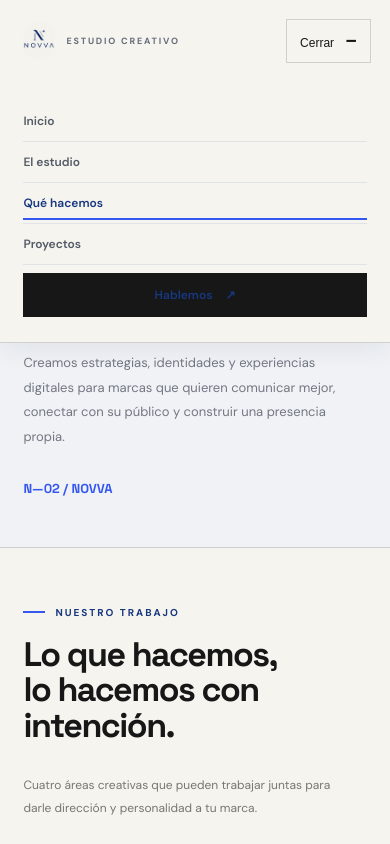
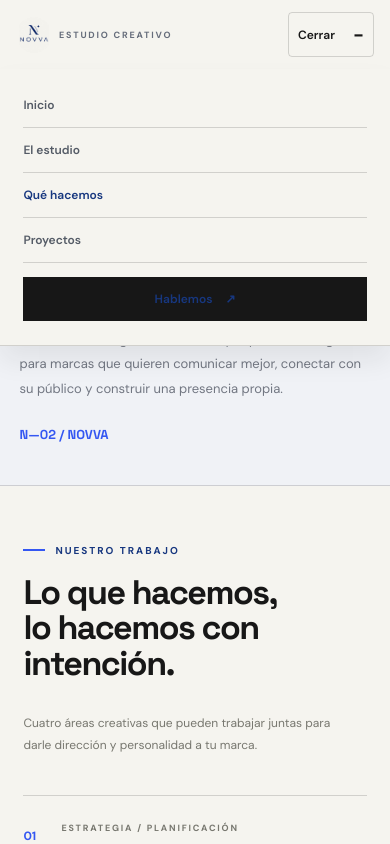
Before and after one commit to richi1-crar/NOVVA-Creative-Studio, a plain HTML site: page servicios.html in a window 390 px wide. Both pictures are taken after a click on the button "Abrir navegación". Shown: the top 844 px of the page. Drawn offline with Linux system fonts and the light colour scheme; files whose address does not match are found by name; a web font is replaced by a local one.

Commit message:
Actualiza diseño y contenido de NOVVA

```diff
--- a/servicios.html
+++ b/servicios.html
@@ -740,6 +740,284 @@
                 flex-direction: column;
             }
         }
+
+
+/* ========================================
+   NOVVA — NAVEGACIÓN ORDENADA
+======================================== */
+
+.header {
+    padding-inline: clamp(20px, 5.5vw, 90px);
+    min-height: 78px;
+}
+
+.logo img {
+    flex-shrink: 0;
+}
+
+.navigation {
+    gap: clamp(15px, 2.2vw, 28px);
+}
+
+.menu-button {
+    align-items: center;
+    justify-content: center;
+    gap: 10px;
+    min-width: 100px;
+    min-height: 42px;
+    border-radius: 4px;
+    font: inherit;
+    font-size: 12px;
+    font-weight: 600;
+    transition: background .2s, color .2s;
+}
+
+.menu-button:hover {
+    color: white;
+    background: var(--negro);
+}
+
+/* TABLET Y CELULAR */
+
+@media (max-width: 900px) {
+    .header {
+        position: sticky;
+        top: 0;
+    }
+
+    .menu-button {
+        display: inline-flex;
+        position: relative;
+        z-index: 1002;
+    }
+
+    .navigation {
+        display: none;
+        position: absolute;
+        top: 100%;
+        left: 0;
+        right: 0;
+        padding: 14px 6% 24px;
+        background: var(--fondo);
+        border-bottom: 1px solid var(--linea);
+        box-shadow: 0 15px 25px rgba(23, 23, 23, .07);
+        flex-direction: column;
+        align-items: stretch;
+        gap: 0;
+    }
+
+    .navigation.open {
+        display: flex;
+    }
+
+    .navigation > a:not(.contact-link) {
+        padding: 14px 0;
+        border-bottom: 1px solid var(--linea);
+    }
+
+    .navigation > a:not(.contact-link)::after {
+        display: none;
+    }
+
+    .navigation .contact-link {
+        margin-top: 14px;
+        text-align: center;
+    }
+}
+
+@media (max-width: 420px) {
+    .header {
+        padding-inline: 16px;
+        min-height: 70px;
+    }
+
+    .logo {
+        gap: 7px;
+        font-size: 8px;
+        letter-spacing: 1px;
+    }
+
+    .logo img {
+        width: 36px;
+        height: 36px;
+    }
+
+    .menu-button {
+        min-width: 86px;
+        padding: 9px;
+    }
+}
+
+/* PORTADA MÁS EQUILIBRADA */
+
+.inner-hero {
+    padding: clamp(55px, 7vw, 90px) clamp(20px, 8%, 120px)
+             clamp(48px, 6vw, 75px);
+}
+
+.inner-hero h1 {
+    max-width: 1000px;
+    margin: clamp(28px, 4vw, 44px) 0 26px;
+    font-size: clamp(48px, 8.1vw, 105px);
+    line-height: .99;
+    letter-spacing: -.065em;
+    overflow-wrap: break-word;
+}
+
+.hero-description {
+    max-width: 520px;
+    font-size: 14px;
+    line-height: 1.85;
+}
+
+.inner-number {
+    right: clamp(20px, 8%, 120px);
+    bottom: 35px;
+}
+
+@media (max-width: 560px) {
+    .inner-hero {
+        padding: 48px 5% 42px;
+    }
+
+    .inner-hero h1 {
+        margin: 30px 0 22px;
+        font-size: clamp(43px, 12vw, 64px);
+        letter-spacing: -.055em;
+        line-height: 1.03;
+    }
+
+    .inner-number {
+        margin-top: 24px;
+    }
+}
+
+/* SERVICIOS — MEJOR JERARQUÍA VISUAL */
+
+.service-list {
+    border-top: 1px solid var(--linea);
+}
+
+.service-item {
+    grid-template-columns: 48px minmax(0, 1fr) 42px;
+    gap: clamp(14px, 3vw, 30px);
+    padding: 34px 8px;
+}
+
+.service-number {
+    padding-top: 7px;
+    font-variant-numeric: tabular-nums;
+}
+
+.service-content small {
+    display: block;
+    line-height: 1.6;
+}
+
+.service-content h3 {
+    margin: 9px 0 12px;
+    line-height: 1.15;
+}
+
+.service-content p {
+    max-width: 590px;
+    line-height: 1.85;
+}
+
+.service-arrow {
+    text-decoration: none;
+    flex-shrink: 0;
+}
+
+@media (hover: hover) {
+    .service-item:hover {
+        background: rgba(52, 87, 242, .025);
+        padding-left: 15px;
+        padding-right: 15px;
+    }
+}
+
+@media (max-width: 560px) {
+    .service-item {
+        grid-template-columns: 28px minmax(0, 1fr) 32px;
+        gap: 10px;
+        padding: 25px 0;
+    }
+
+    .service-content h3 {
+        font-size: clamp(22px, 6vw, 27px);
+    }
+}
+
+/* PROCESO DE TRABAJO */
+
+.method-section {
+    max-width: 1600px;
+    margin-inline: auto;
+}
+
+.method-grid {
+    margin-top: 35px;
+}
+
+.method-card {
+    min-width: 0;
+    padding-top: 25px;
+}
+
+.method-card h3 {
+    line-height: 1.25;
+}
+
+.method-card p {
+    max-width: 250px;
+}
+
+/* CIERRE */
+
+.last-word {
+    border: 1px solid rgba(52, 87, 242, .12);
+    border-radius: 4px;
+}
+
+.last-word h2 {
+    max-width: 900px;
+    line-height: 1.02;
+}
+
+.last-word-bottom p {
+    margin: 0;
+}
+
+.button-link {
+    flex-shrink: 0;
+    border-radius: 3px;
+}
+
+@media (max-width: 560px) {
+    .method-grid {
+        margin-top: 25px;
+    }
+
+    .method-card p {
+        max-width: 100%;
+    }
+
+    .last-word {
+        margin-inline: 4%;
+        padding: 35px 6%;
+    }
+
+    .last-word h2 {
+        font-size: clamp(38px, 10vw, 52px);
+    }
+
+    .button-link {
+        max-width: 100%;
+        gap: 12px;
+    }
+}
+
     </style>
 </head>
 
@@ -1063,6 +1341,6 @@
         elementos.forEach(elemento => elemento.classList.add('visible'));
     }
 </script>
-
+<script src="mascota.js"></script>
 </body>
 </html>
```
